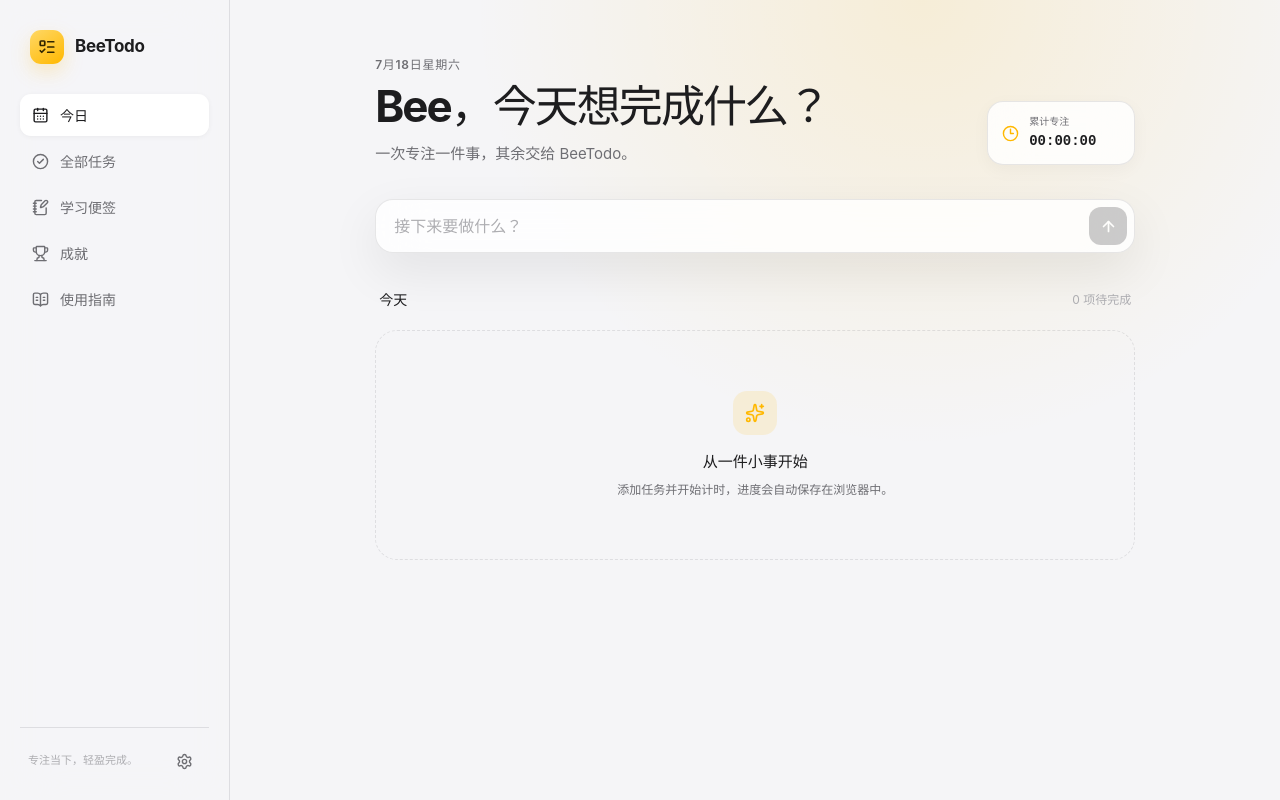
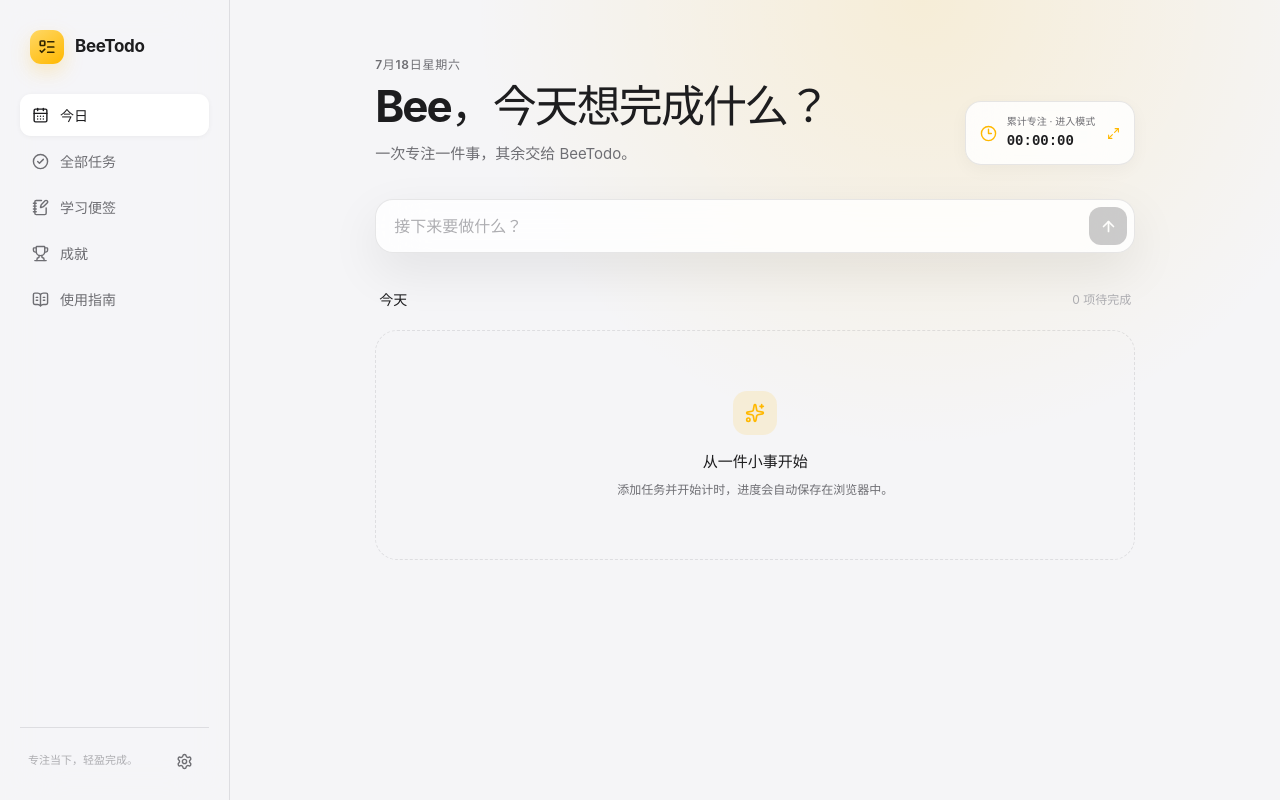
Before and after one commit to Linmoqian/BeeTodo, a React (Vite) app: page / in a window 1280 px wide. Built offline with nearby package versions, Linux system fonts and the light colour scheme.

Commit message:
feat(focus): 在今日页增加专注模式入口

```diff
--- a/src/index.css
+++ b/src/index.css
@@ -340,6 +340,18 @@
   background: var(--surface);
   box-shadow: 0 5px 18px rgb(0 0 0 / 4%);
   backdrop-filter: blur(20px);
+  cursor: pointer;
+  text-align: left;
+  transition:
+    border-color 180ms ease,
+    box-shadow 180ms ease,
+    transform 180ms cubic-bezier(0.22, 1, 0.36, 1);
+}
+
+.focus-time:hover {
+  border-color: color-mix(in srgb, var(--accent) 38%, var(--border));
+  box-shadow: 0 9px 24px rgb(0 0 0 / 7%);
+  transform: translateY(-2px);
 }
 
 .focus-time > svg {
@@ -362,6 +374,11 @@
   font-size: 14px;
   font-weight: 600;
   font-variant-numeric: tabular-nums;
+}
+
+.focus-entry-icon {
+  margin-left: 2px;
+  color: var(--faint);
 }
 
 .task-composer {
--- a/src/lib/focusWindow.ts
+++ b/src/lib/focusWindow.ts
@@ -2,6 +2,14 @@
 import { isTauriRuntime } from "./platform";
 
 const FOCUS_WINDOW_LABEL = "focus";
+
+function loadWebRoute(route: string) {
+  const url = new URL(window.location.href);
+  url.searchParams.delete("view");
+  url.hash = route;
+  window.location.replace(url);
+  window.location.reload();
+}
 
 async function getWindow(label: string) {
   return (await getAllWebviewWindows()).find((window) => window.label === label);
@@ -23,7 +31,7 @@
 
 export async function exitFocusMode() {
   if (!isTauriRuntime()) {
-    window.location.hash = "/";
+    loadWebRoute("/");
     return;
   }
 
@@ -32,7 +40,10 @@
 }
 
 export async function openFocusWindow() {
-  if (!isTauriRuntime()) return;
+  if (!isTauriRuntime()) {
+    loadWebRoute("/focus");
+    return;
+  }
   const existing = await getWindow(FOCUS_WINDOW_LABEL);
   if (existing) {
     await existing.show();
--- a/src/pages/GuidePage.tsx
+++ b/src/pages/GuidePage.tsx
@@ -23,7 +23,7 @@
 ## 专注与桌面窗口
 
 - 同一时间只会运行一个任务计时器。
-- 在设置中打开「专注磁贴」会隐藏主界面，只保留当前任务和计时；点击磁贴右上角的放大按钮可退出并恢复主界面。
+- 点击「今日」页面右上角的累计专注卡片即可进入专注模式；设置页也保留入口。进入后主界面会隐藏，只保留当前任务和计时，点击磁贴右上角的放大按钮可退出。
 - 默认按 **Ctrl+Space** 打开快捷便签，也可以在设置中修改组合键。
 - 空白快捷便签按 **Esc** 关闭；按 **Ctrl/Cmd+Enter** 保存。
 - 主窗口关闭后会留在系统托盘，点击 Dock 图标或托盘可再次打开。
--- a/src/pages/TodayPage.tsx
+++ b/src/pages/TodayPage.tsx
@@ -1,7 +1,8 @@
 import { motion } from "motion/react";
-import { Clock3, Sparkles } from "lucide-react";
+import { Clock3, Maximize2, Sparkles } from "lucide-react";
 import { TodoInput } from "../components/TodoInput";
 import { TodoList } from "../components/TodoList";
+import { openFocusWindow } from "../lib/focusWindow";
 import type { Todo, TodoColor } from "../types";
 
 function formatTotalTime(ms: number): string {
@@ -55,13 +56,20 @@
           <h1>{userName}，今天想完成什么？</h1>
           <p>一次专注一件事，其余交给 BeeTodo。</p>
         </div>
-        <div className="focus-time" aria-label={`累计专注 ${formatTotalTime(totalMs)}`}>
+        <button
+          type="button"
+          className="focus-time"
+          aria-label={`进入专注模式，累计专注 ${formatTotalTime(totalMs)}`}
+          title="进入专注模式"
+          onClick={() => void openFocusWindow()}
+        >
           <Clock3 size={17} />
           <div>
-            <span>累计专注</span>
+            <span>累计专注 · 进入模式</span>
             <strong>{formatTotalTime(totalMs)}</strong>
           </div>
-        </div>
+          <Maximize2 className="focus-entry-icon" size={13} />
+        </button>
       </header>
 
       <TodoInput onAdd={actions.addTodo} />
```
Also changed, not shown: 1 other file (tests, documents, lock files or other folders).
